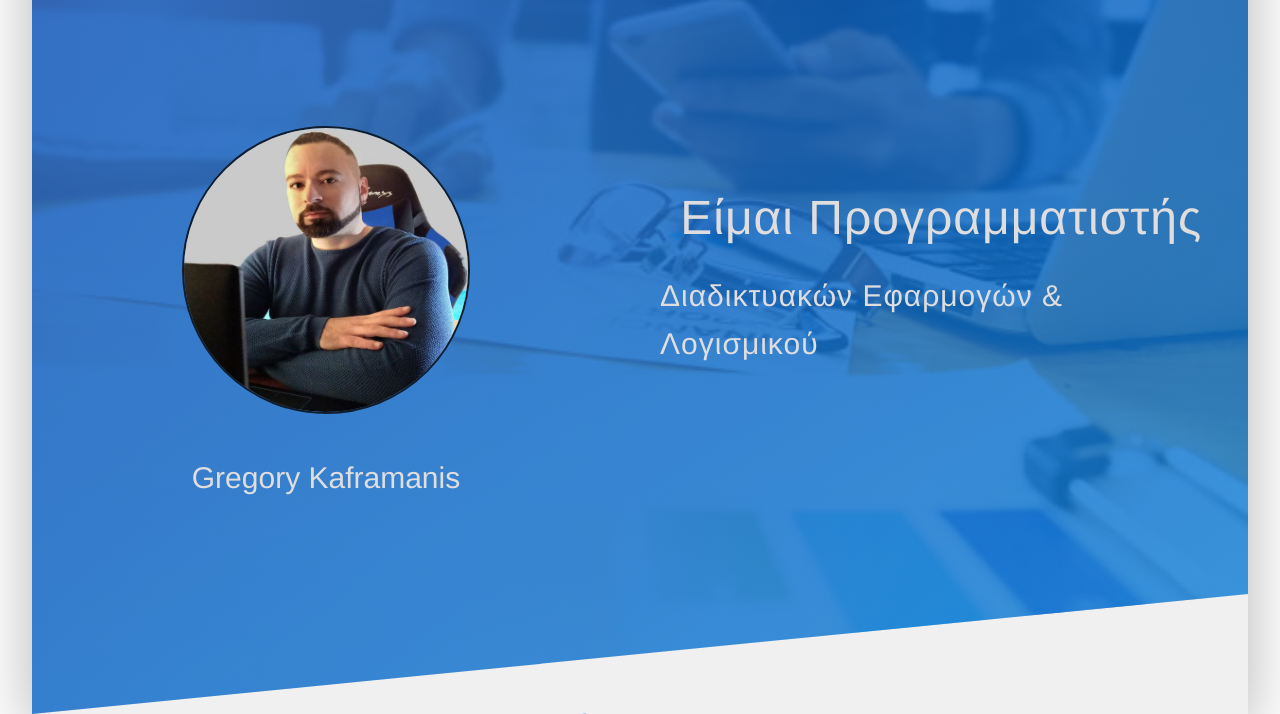
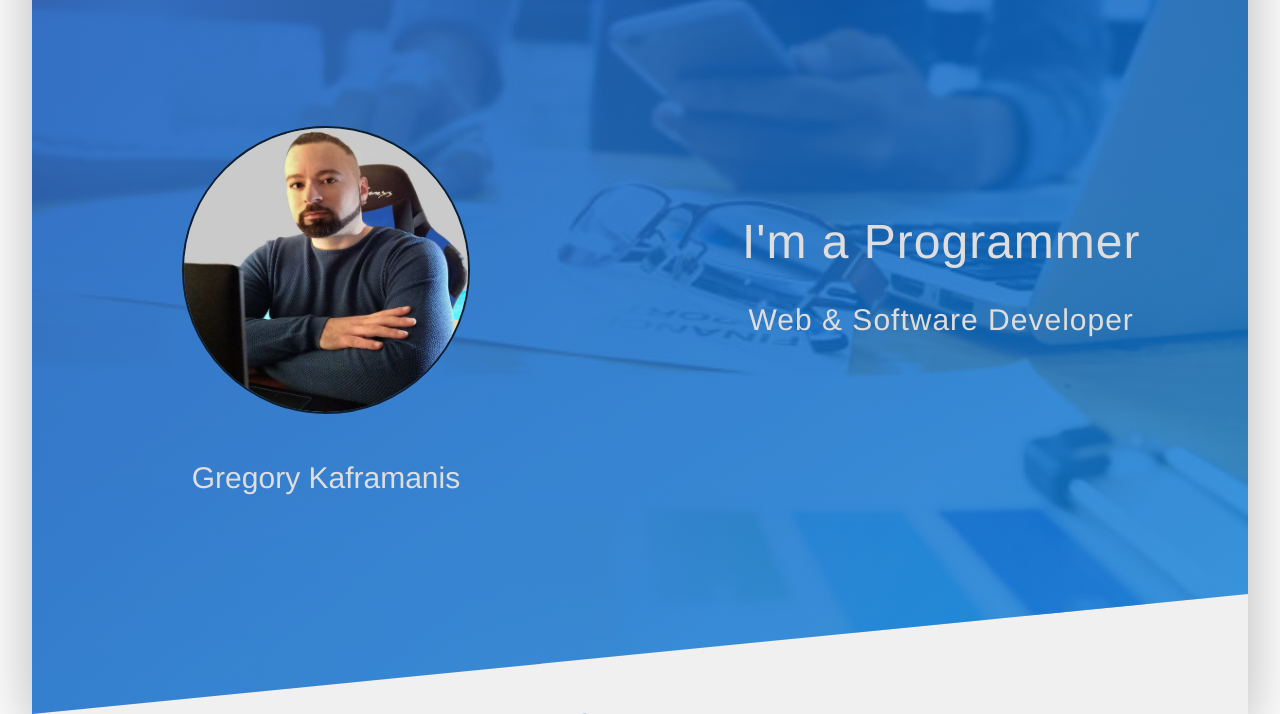
Before and after one commit to gkaframanis/gkaframanis.github.io, a plain HTML site: page index.html in a window 1280 px wide. Shown: the part 86-800 px from the top of the page. Drawn offline with nearby package versions, Linux system fonts and the light colour scheme.

Commit message:
Changes to index.html

```diff
--- a/index.html
+++ b/index.html
@@ -62,8 +62,8 @@
           </div>
           <div class="showcase__right">
             <h1 class="heading-primary u-margin-bottom-big">
-              <span class="heading-primary--main u-margin-bottom-small heading-primary--main-gr">Είμαι Προγραμματιστής</span>
-              <span class="heading-primary--sub heading-primary--sub-gr">Διαδικτυακών Εφαρμογών & Λογισμικού</span>
+              <span class="heading-primary--main u-margin-bottom-small heading-primary--main-gr">I'm a Programmer</span>
+              <span class="heading-primary--sub heading-primary--sub-gr">Web & Software Developer</span>
             </h1>
           </div>
         </section>
```
